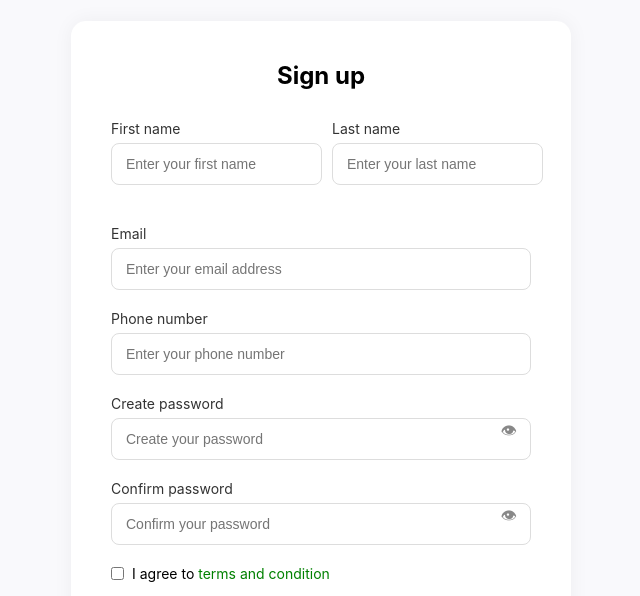
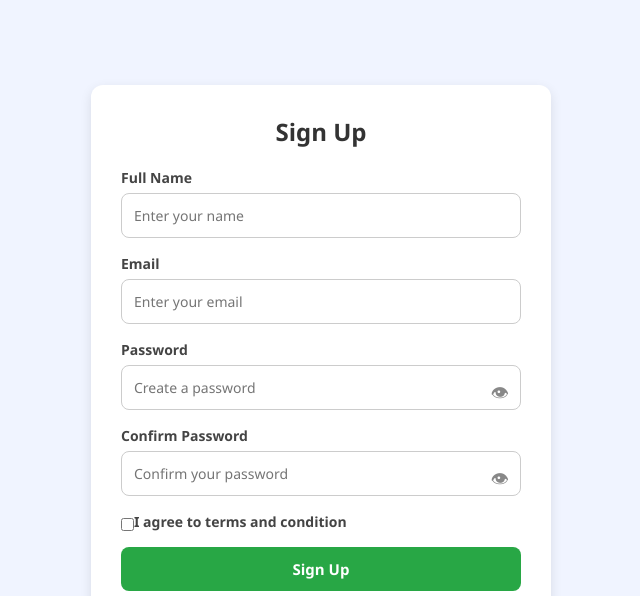
Before and after one commit to buythedip001/crm-dashboard-new, a plain HTML site: page sign.html in a window 1280 px wide. Shown: the top 596 px of the page, without its empty margins (319-959 px from the left). Drawn offline with Linux system fonts and the light colour scheme.

Commit message:
updated crm dashboard

```diff
--- a/assets/css/sign.css
+++ b/assets/css/sign.css
@@ -4,90 +4,98 @@
   box-sizing: border-box;
 }
 
+* {
+  box-sizing: border-box;
+  font-family: 'Segoe UI', Tahoma, Geneva, Verdana, sans-serif;
+  margin: 0;
+  padding: 0;
+}
+.container {
+  width: 100%;
+  max-width: 500px;
+  padding: 20px;
+}
+
 body {
-  font-family: 'Inter', sans-serif;
-  background-color: #f9f9fc;
+  background-color: #f0f4ff;
   display: flex;
   align-items: center;
   justify-content: center;
   height: 100vh;
+  padding: 20px;
 }
 
-.container {
-  background-color: white;
-  padding: 40px;
-  border-radius: 15px;
-  box-shadow: 0 0 20px rgba(0, 0, 0, 0.05);
+.card {
+  background-color: #ffffff;
+  padding: 30px;
+  border-radius: 12px;
+  box-shadow: 0 4px 12px rgba(0, 0, 0, 0.1);
+  width: 100%;
   max-width: 500px;
-  width: 100%;
 }
 
-.signup-form h2 {
+.card h2 {
   text-align: center;
-  margin-bottom: 30px;
-}
-
-.name-fields {
-  display: flex;
-  gap: 10px;
   margin-bottom: 20px;
-}
-
-.input-group {
-  display: flex;
-  flex-direction: column;
-  margin-bottom: 20px;
-  position: relative;
-  flex: 1;
-}
-
-.input-group label {
-  margin-bottom: 6px;
-  font-size: 14px;
   color: #333;
 }
 
-.input-group input {
-  padding: 12px 14px;
-  border: 1px solid #ddd;
+label {
+  display: block;
+  margin-bottom: 6px;
+  font-weight: 600;
+  font-size: 14px;
+  color: #444;
+}
+
+input[type="text"],
+input[type="email"],
+input[type="password"] {
+  width: 100%;
+  padding: 12px;
+  margin-bottom: 16px;
+  border: 1px solid #ccc;
   border-radius: 8px;
   font-size: 14px;
+  transition: border-color 0.2s ease;
+}
+
+input:focus {
+  border-color: #6a8fff;
   outline: none;
 }
 
-.input-group input:focus {
-  border-color: #5b9bd5;
+.password-wrapper {
+  position: relative;
 }
 
-.password-group .eye-icon {
+.toggle-password {
   position: absolute;
-  right: 14px;
-  bottom: 14px;
+  right: 12px;
+  top: 50%;
+  transform: translateY(-50%);
   cursor: pointer;
+  font-size: 18px;
   color: #888;
+  user-select: none;
 }
-
 .checkbox-group {
   display: flex;
   align-items: center;
-  gap: 8px;
   font-size: 14px;
-  margin-bottom: 25px;
-}
-
-.checkbox-group .link {
-  color: green;
-  cursor: pointer;
 }
 .btn-primary {
-  background-color: #05a05d;
-  color: #fff;
+  width: 100%;
   padding: 12px;
+  background-color: #28a745;
+  color: white;
+  font-weight: bold;
+  font-size: 15px;
   border: none;
-  border-radius: 6px;
-  font-size: 16px;
+  border-radius: 8px;
   cursor: pointer;
-  width: 100%;
+  margin-top: 10px;
+  transition: background-color 0.2s ease;
 }
 
 .btn-primary:hover {
@@ -132,10 +140,34 @@ body {
   border-radius: 6px;
   cursor: pointer;
   width: 100%;
-  margin-top: 20px;
 }
 
 .btn-google img {
   width: 20px;
   height: 20px;
 }
+.container a {
+  /* background-color:green; */
+  text-decoration: none;
+  text-align: center;
+  font-size: 14px;
+  color: #0a8cdd;
+  justify-items: center;
+}
+.container p {
+  /* background-color: purple; */
+  text-align: center;
+}
+/* Responsive adjustment */
+@media(max-width:400px){
+  .card {
+    padding: 20px;
+  }
+  .card h2 {
+    font-size: 20px;
+  }
+  input,
+  .btn-primary {
+    font-size: 14px;
+  }
+}
--- a/sign.html
+++ b/sign.html
@@ -8,48 +8,35 @@
 </head>
 <body>
      <div class="container">
-    <form class="signup-form">
-      <h2>Sign up</h2>
+   <form id="signup-form" class="card">
+  <h2>Sign Up</h2>
 
-      <div class="name-fields">
-        <div class="input-group">
-          <label for="first-name">First name</label>
-          <input type="text" id="first-name" placeholder="Enter your first name">
-        </div>
-        <div class="input-group">
-          <label for="last-name">Last name</label>
-          <input type="text" id="last-name" placeholder="Enter your last name">
-        </div>
-      </div>
+  <label for="name">Full Name</label>
+  <input type="text" id="name" placeholder="Enter your name" required />
 
-      <div class="input-group">
-        <label for="email">Email</label>
-        <input type="email" id="email" placeholder="Enter your email address">
-      </div>
+  <label for="email">Email</label>
+  <input type="email" id="email" placeholder="Enter your email" required />
 
-      <div class="input-group">
-        <label for="phone">Phone number</label>
-        <input type="tel" id="phone" placeholder="Enter your phone number">
-      </div>
+  <label for="password">Password</label>
+  <div class="password-wrapper">
+    <input type="password" id="password" placeholder="Create a password" required />
+    <span class="toggle-password" id="togglePassword1">&#128065;</span>
+  </div>
 
-      <div class="input-group password-group">
-        <label for="password">Create password</label>
-        <input type="password" id="password" placeholder="Create your password">
-        <span class="eye-icon">&#128065;</span>
-      </div>
+  <label for="confirm-password">Confirm Password</label>
+  <div class="password-wrapper">
+    <input type="password" id="confirm-password" placeholder="Confirm your password" required />
+    <span class="toggle-password" id="togglePassword2">&#128065;</span>
+  </div>
 
-      <div class="input-group password-group">
-        <label for="confirm-password">Confirm password</label>
-        <input type="password" id="confirm-password" placeholder="Confirm your password">
-        <span class="eye-icon">&#128065;</span>
-      </div>
 
       <div class="checkbox-group">
         <input type="checkbox" id="terms">
         <label for="terms">I agree to <span class="link">terms and condition</span></label>
       </div>
 
-     <button type="submit" class="btn-primary">Sign in</button>
+
+  <button type="submit" class="btn-primary">Sign Up</button>
 
       <div class="divider">OR</div>
 
@@ -57,7 +44,67 @@
         <img src="https://www.gstatic.com/firebasejs/ui/2.0.0/images/auth/google.svg" alt="Google logo" />
         Continue with Google
       </button>
-    </form>
-  </div>
+          <p>Already have an an account <a href="signup.html">Sign up</a></p>
+</form>
 </body>
+
+
+<script>
+ // Toggle password visibility for both fields
+const togglePassword1 = document.getElementById('togglePassword1');
+const togglePassword2 = document.getElementById('togglePassword2');
+const passwordInput = document.getElementById('password');
+const confirmPasswordInput = document.getElementById('confirm-password');
+
+togglePassword1.addEventListener('click', () => {
+  const type = passwordInput.type === 'password' ? 'text' : 'password';
+  passwordInput.type = type;
+  togglePassword1.textContent = type === 'password' ? '👁️' : '🙈';
+});
+
+togglePassword2.addEventListener('click', () => {
+  const type = confirmPasswordInput.type === 'password' ? 'text' : 'password';
+  confirmPasswordInput.type = type;
+  togglePassword2.textContent = type === 'password' ? '👁️' : '🙈';
+});
+
+// Form validation
+const form = document.getElementById('signup-form');
+
+form.addEventListener('submit', (e) => {
+  e.preventDefault();
+
+  const name = document.getElementById('name').value.trim();
+  const email = document.getElementById('email').value.trim();
+  const password = passwordInput.value.trim();
+  const confirmPassword = confirmPasswordInput.value.trim();
+
+  if (!name || !email || !password || !confirmPassword) {
+    alert('Please fill in all fields.');
+    return;
+  }
+
+  const emailPattern = /^[^\s@]+@[^\s@]+\.[^\s@]+$/;
+  if (!emailPattern.test(email)) {
+    alert('Please enter a valid email address.');
+    return;
+  }
+
+  if (password.length < 6) {
+    alert('Password must be at least 6 characters.');
+    return;
+  }
+
+  if (password !== confirmPassword) {
+    alert('Passwords do not match.');
+    return;
+  }
+
+  // All checks passed — redirect or show success message
+  alert('Sign up successful!');
+  window.location.href = "signup.html"; // Redirect to sign-in page
+});
+
+
+</script>
 </html>
```
Also changed, not shown: assets/css/classwork.css (+26 -0 lines), assets/css/login.css (+14 -0 lines), signup.html (+7 -2 lines).
